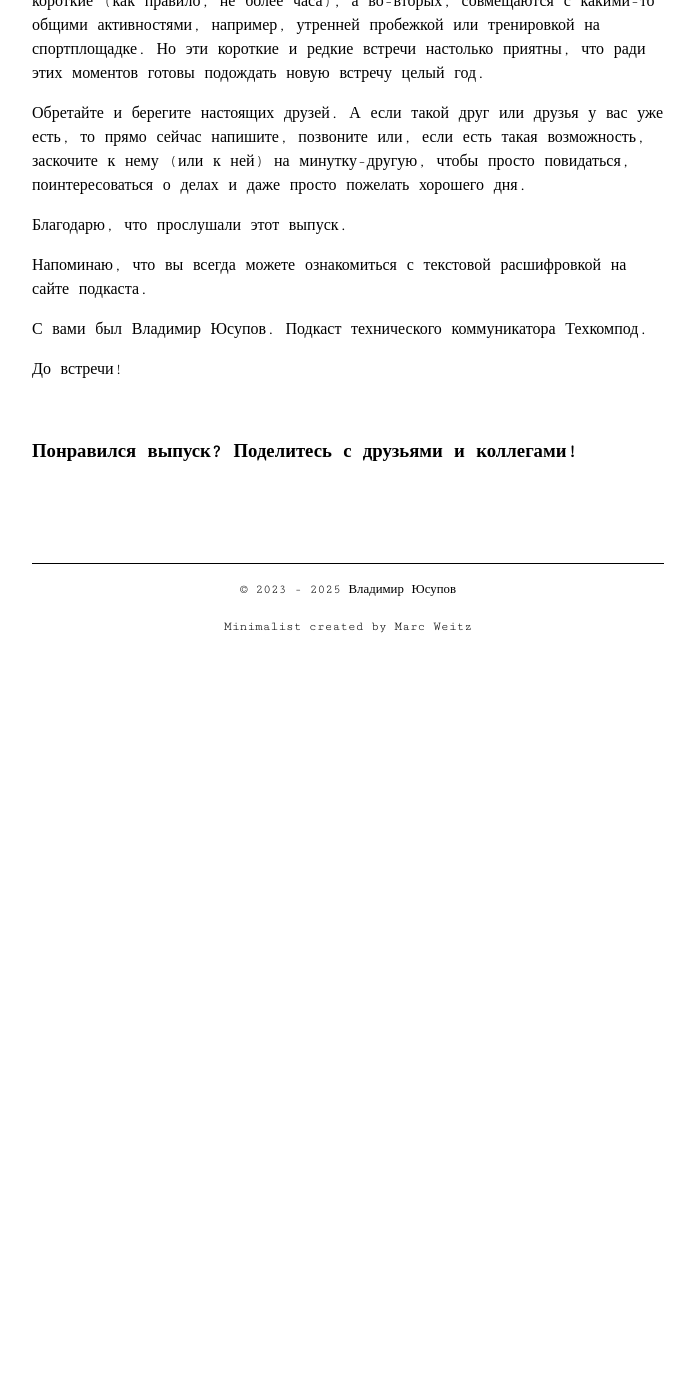
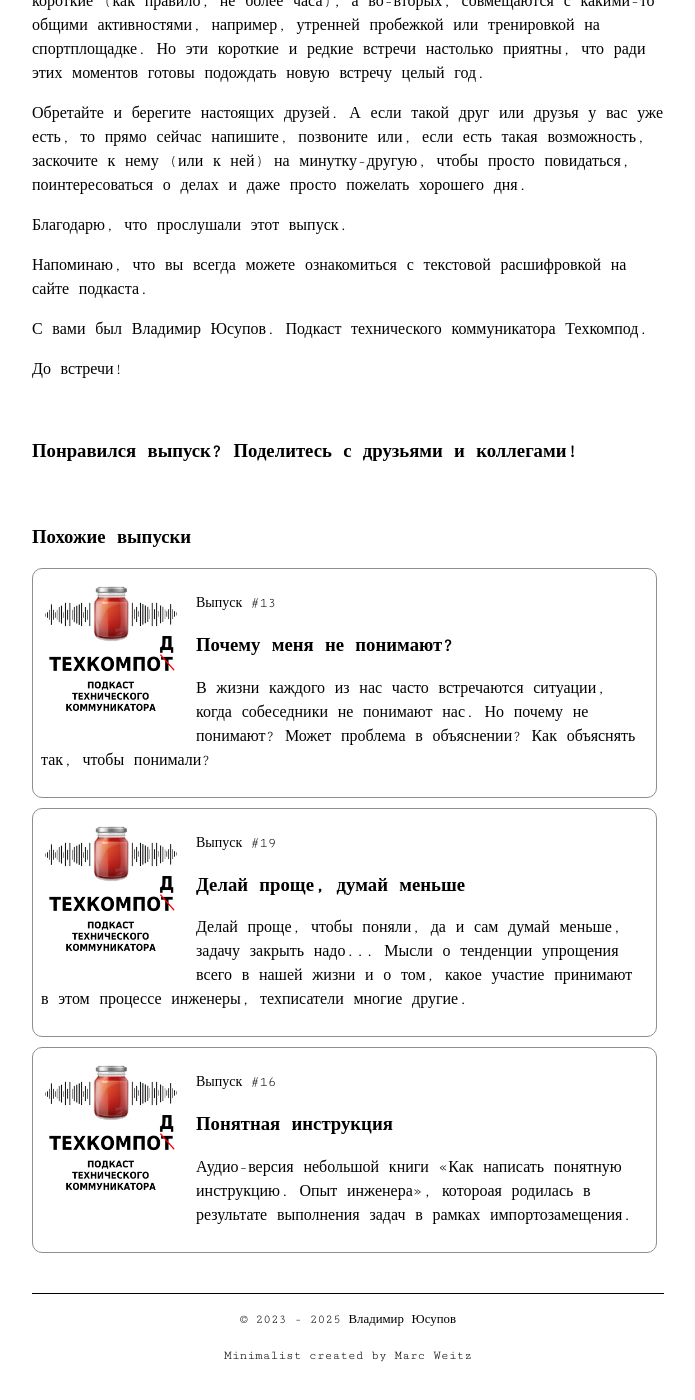
Before and after one commit to techwritex/techcommpod, a Jekyll site: the page built from _posts/2025-04-07-vypusk-23-teoreticheskie-i-prakticheskie-aspekty-druzhby.md, in a window 1280 px wide and 1400 px high, scrolled down 10269 px. Shown: the whole window, without its empty margins (292-987 px from the left). Built offline with Jekyll 4.4.1, drawn with Linux system fonts in a browser that asks for light colours; before the commit the page ends 10939 px from its top, so only the background shows below that.

Commit message:
techcommpod-1.11.3-related-episodes

```diff
--- a/_posts/2025-04-07-vypusk-23-teoreticheskie-i-prakticheskie-aspekty-druzhby.md
+++ b/_posts/2025-04-07-vypusk-23-teoreticheskie-i-prakticheskie-aspekty-druzhby.md
@@ -7,6 +7,18 @@ summary: Все ли друзья одинаковы? Сколько друзе
 categories:
 comments: false
 episode: "Выпуск #23. Теоретические и практические аспекты дружбы"
+related_episode_1_link: "https://techcommpod.ru/vypusk-13-pochemu-menya-ne-ponimayut/"
+related_episode_1_number: "Выпуск #13"
+related_episode_1_title: "Почему меня не понимают?"
+related_episode_1_intro: "В жизни каждого из нас часто встречаются ситуации, когда собеседники не понимают нас. Но почему не понимают? Может проблема в объяснении? Как объяснять так, чтобы понимали?"
+related_episode_2_link: "https://techcommpod.ru/vypusk-19-delaj-prosche-dumaj-menshe/"
+related_episode_2_number: "Выпуск #19"
+related_episode_2_title: "Делай проще, думай меньше"
+related_episode_2_intro: "Делай проще, чтобы поняли, да и сам думай меньше, задачу закрыть надо... Мысли о тенденции упрощения всего в нашей жизни и о том, какое участие принимают в этом процессе инженеры, техписатели многие другие."
+related_episode_3_link: "https://techcommpod.ru/vypusk-16-ponyatnaya-instruktsiya/"
+related_episode_3_number: "Выпуск #16"
+related_episode_3_title: "Понятная инструкция"
+related_episode_3_intro: "Аудио-версия небольшой книги «Как написать понятную инструкцию. Опыт инженера», котороая родилась в результате выполнения задач в рамках импортозамещения."
 ---
 
 Все ли друзья одинаковы? Сколько друзей может быть? Сколько времени требуется, чтобы стать близким другом? В конце концов, кого можно назвать другом?
@@ -228,4 +240,27 @@ episode: "Выпуск #23. Теоретические и практически
 
 {% include podcast_share_buttons_bottom.html %}
 
+{% if page.related_episode_1_link and page.related_episode_1_number and page.related_episode_1_title and page.related_episode_1_intro and page.related_episode_2_link and page.related_episode_2_number and page.related_episode_2_title and page.related_episode_2_intro and page.related_episode_3_link and page.related_episode_3_number and page.related_episode_3_title and page.related_episode_3_intro %}
+
+{% include related_episodes.html
+
+episode_1_link=page.related_episode_1_link
+episode_1_number=page.related_episode_1_number
+episode_1_title=page.related_episode_1_title
+episode_1_intro=page.related_episode_1_intro
+
+episode_2_link=page.related_episode_2_link
+episode_2_number=page.related_episode_2_number
+episode_2_title=page.related_episode_2_title
+episode_2_intro=page.related_episode_2_intro
+
+episode_3_link=page.related_episode_3_link
+episode_3_number=page.related_episode_3_number
+episode_3_title=page.related_episode_3_title
+episode_3_intro=page.related_episode_3_intro
+
+%}
+
+{% endif %}
+
 {% include podcast_subscribe_form_1.html %}
```
